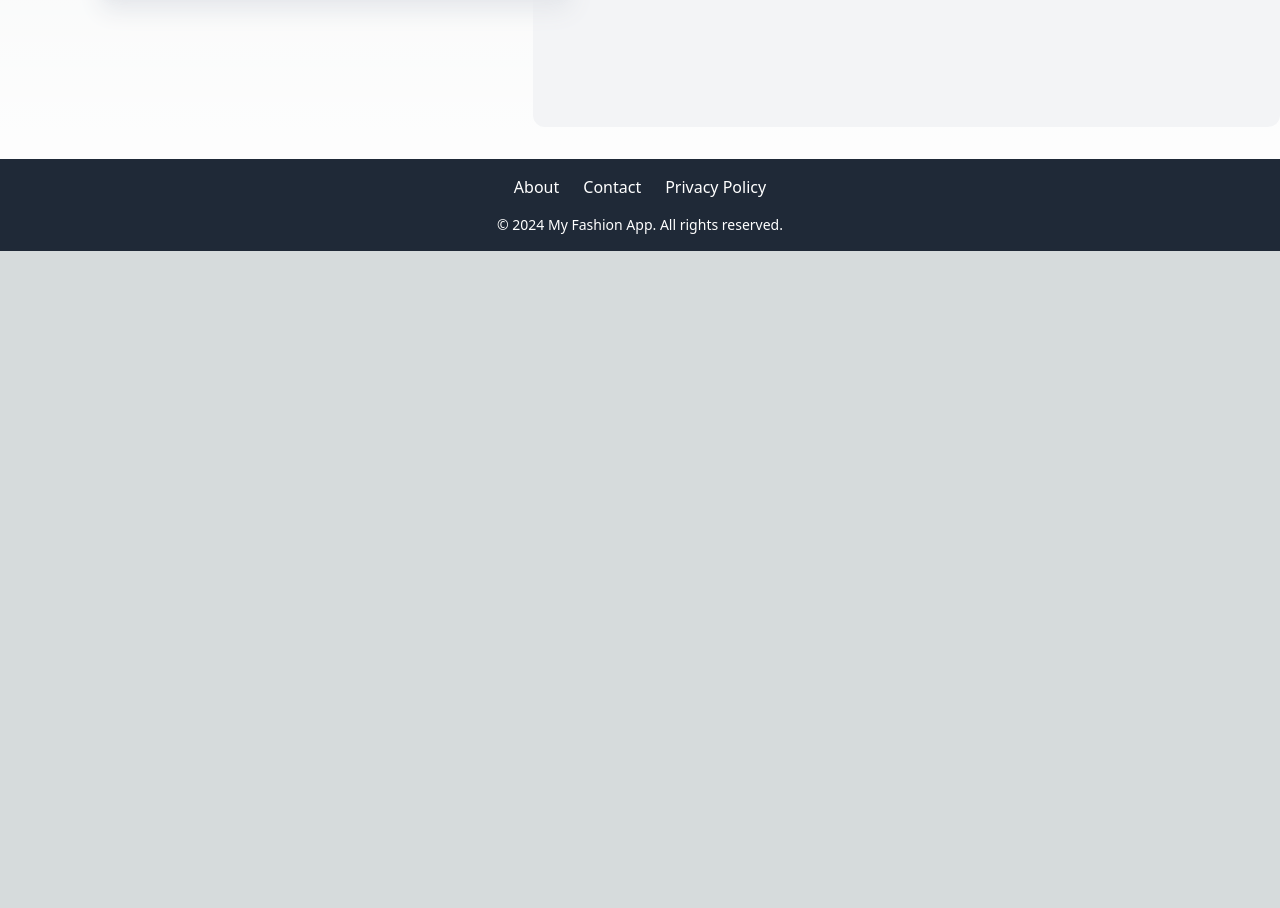
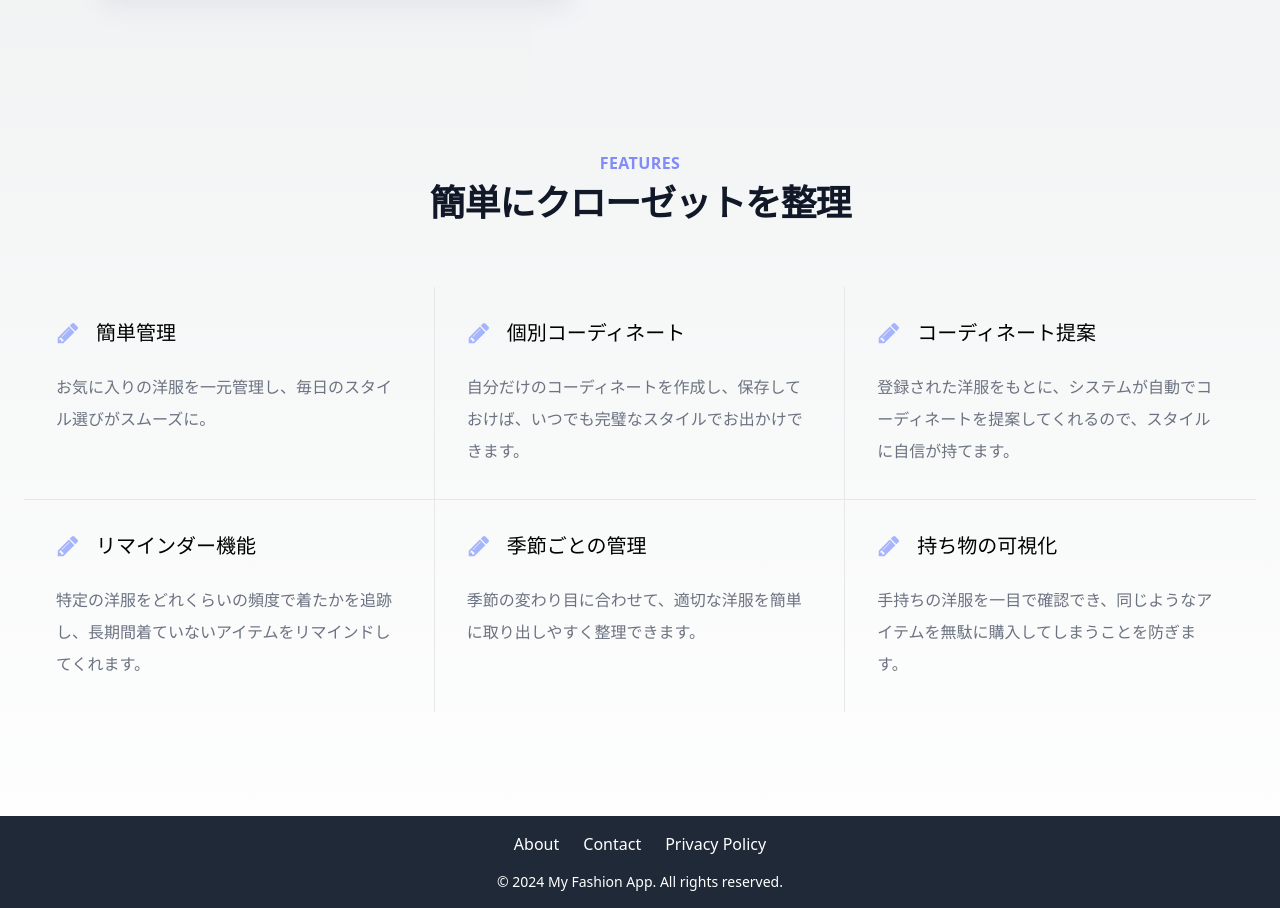
Before and after one commit to Charlie2222223/Fashion-Folder, a Next.js app: page / in a window 1280 px wide. Shown: the part 1900-2808 px from the top of the page. Before the commit the page ends 2151 px from the top, so only its background shows below. Built offline with nearby package versions, Linux system fonts and the light colour scheme.

Commit message:
説明欄の骨組み完了

```diff
--- /dev/null
+++ b/src/pages/components/Explanation.tsx
@@ -0,0 +1,146 @@
+import React from 'react';
+
+const Explanation: React.FC = () => {
+  return (
+    <div className="container p-6 px-6 mx-auto ">
+  <div className="mb-16 text-center">
+    <h2 className="text-base font-semibold tracking-wide text-indigo-400 uppercase">
+      Features
+    </h2>
+    <p className="mt-2 text-3xl font-extrabold leading-8 tracking-tight text-gray-900 dark:text-white sm:text-4xl">
+    簡単にクローゼットを整理
+    </p>
+  </div>
+  <div className="flex flex-wrap my-12 dark:text-white">
+    <div className="w-full p-8 border-b md:w-1/2 md:border-r lg:w-1/3">
+      <div className="flex items-center mb-6">
+        <svg
+          className="w-6 h-6 text-indigo-300"
+          fill="currentColor"
+          height="20"
+          viewBox="0 0 1792 1792"
+          width="20"
+          xmlns="http://www.w3.org/2000/svg"
+        >
+          <path d="M491 1536l91-91-235-235-91 91v107h128v128h107zm523-928q0-22-22-22-10 0-17 7l-542 542q-7 7-7 17 0 22 22 22 10 0 17-7l542-542q7-7 7-17zm-54-192l416 416-832 832h-416v-416zm683 96q0 53-37 90l-166 166-416-416 166-165q36-38 90-38 53 0 91 38l235 234q37 39 37 91z">
+          </path>
+        </svg>
+        <div className="ml-4 text-xl">
+        簡単管理
+        </div>
+      </div>
+      <p className="leading-loose text-gray-500 dark:text-gray-200 text-md">
+        お気に入りの洋服を一元管理し、毎日のスタイル選びがスムーズに。
+      </p>
+    </div>
+    <div className="w-full p-8 border-b md:w-1/2 lg:w-1/3 lg:border-r">
+      <div className="flex items-center mb-6">
+        <svg
+          className="w-6 h-6 text-indigo-300"
+          fill="currentColor"
+          height="20"
+          viewBox="0 0 1792 1792"
+          width="20"
+          xmlns="http://www.w3.org/2000/svg"
+        >
+          <path d="M491 1536l91-91-235-235-91 91v107h128v128h107zm523-928q0-22-22-22-10 0-17 7l-542 542q-7 7-7 17 0 22 22 22 10 0 17-7l542-542q7-7 7-17zm-54-192l416 416-832 832h-416v-416zm683 96q0 53-37 90l-166 166-416-416 166-165q36-38 90-38 53 0 91 38l235 234q37 39 37 91z">
+          </path>
+        </svg>
+        <div className="ml-4 text-xl">
+          個別コーディネート
+        </div>
+      </div>
+      <p className="leading-loose text-gray-500 dark:text-gray-200 text-md">
+        自分だけのコーディネートを作成し、保存しておけば、いつでも完璧なスタイルでお出かけできます。
+      </p>
+    </div>
+    <div className="w-full p-8 border-b md:w-1/2 md:border-r lg:w-1/3 lg:border-r-0">
+      <div className="flex items-center mb-6">
+        <svg
+          className="w-6 h-6 text-indigo-300"
+          fill="currentColor"
+          height="20"
+          viewBox="0 0 1792 1792"
+          width="20"
+          xmlns="http://www.w3.org/2000/svg"
+        >
+          <path d="M491 1536l91-91-235-235-91 91v107h128v128h107zm523-928q0-22-22-22-10 0-17 7l-542 542q-7 7-7 17 0 22 22 22 10 0 17-7l542-542q7-7 7-17zm-54-192l416 416-832 832h-416v-416zm683 96q0 53-37 90l-166 166-416-416 166-165q36-38 90-38 53 0 91 38l235 234q37 39 37 91z">
+          </path>
+        </svg>
+        <div className="ml-4 text-xl">
+            コーディネート提案
+        </div>
+      </div>
+      <p className="leading-loose text-gray-500 dark:text-gray-200 text-md">
+        登録された洋服をもとに、システムが自動でコーディネートを提案してくれるので、スタイルに自信が持てます。
+      </p>
+    </div>
+    <div className="w-full p-8 border-b md:w-1/2 lg:w-1/3 lg:border-r lg:border-b-0">
+      <div className="flex items-center mb-6">
+        <svg
+          className="w-6 h-6 text-indigo-300"
+          fill="currentColor"
+          height="20"
+          viewBox="0 0 1792 1792"
+          width="20"
+          xmlns="http://www.w3.org/2000/svg"
+        >
+          <path d="M491 1536l91-91-235-235-91 91v107h128v128h107zm523-928q0-22-22-22-10 0-17 7l-542 542q-7 7-7 17 0 22 22 22 10 0 17-7l542-542q7-7 7-17zm-54-192l416 416-832 832h-416v-416zm683 96q0 53-37 90l-166 166-416-416 166-165q36-38 90-38 53 0 91 38l235 234q37 39 37 91z">
+          </path>
+        </svg>
+        <div className="ml-4 text-xl">
+        リマインダー機能
+        </div>
+      </div>
+      <p className="leading-loose text-gray-500 dark:text-gray-200 text-md">
+        特定の洋服をどれくらいの頻度で着たかを追跡し、長期間着ていないアイテムをリマインドしてくれます。
+      </p>
+    </div>
+    <div className="w-full p-8 border-b md:w-1/2 md:border-r md:border-b-0 lg:w-1/3 lg:border-b-0">
+      <div className="flex items-center mb-6">
+        <svg
+          className="w-6 h-6 text-indigo-300"
+          fill="currentColor"
+          height="20"
+          viewBox="0 0 1792 1792"
+          width="20"
+          xmlns="http://www.w3.org/2000/svg"
+        >
+          <path d="M491 1536l91-91-235-235-91 91v107h128v128h107zm523-928q0-22-22-22-10 0-17 7l-542 542q-7 7-7 17 0 22 22 22 10 0 17-7l542-542q7-7 7-17zm-54-192l416 416-832 832h-416v-416zm683 96q0 53-37 90l-166 166-416-416 166-165q36-38 90-38 53 0 91 38l235 234q37 39 37 91z">
+          </path>
+        </svg>
+        <div className="ml-4 text-xl">
+            季節ごとの管理
+        </div>
+      </div>
+      <p className="leading-loose text-gray-500 dark:text-gray-200 text-md">
+        季節の変わり目に合わせて、適切な洋服を簡単に取り出しやすく整理できます。
+      </p>
+    </div>
+    <div className="w-full p-8 md:w-1/2 lg:w-1/3">
+      <div className="flex items-center mb-6">
+        <svg
+          className="w-6 h-6 text-indigo-300"
+          fill="currentColor"
+          height="20"
+          viewBox="0 0 1792 1792"
+          width="20"
+          xmlns="http://www.w3.org/2000/svg"
+        >
+          <path d="M491 1536l91-91-235-235-91 91v107h128v128h107zm523-928q0-22-22-22-10 0-17 7l-542 542q-7 7-7 17 0 22 22 22 10 0 17-7l542-542q7-7 7-17zm-54-192l416 416-832 832h-416v-416zm683 96q0 53-37 90l-166 166-416-416 166-165q36-38 90-38 53 0 91 38l235 234q37 39 37 91z">
+          </path>
+        </svg>
+        <div className="ml-4 text-xl">
+            持ち物の可視化
+        </div>
+      </div>
+      <p className="leading-loose text-gray-500 dark:text-gray-200 text-md">
+        手持ちの洋服を一目で確認でき、同じようなアイテムを無駄に購入してしまうことを防ぎます。
+      </p>
+    </div>
+  </div>
+</div>
+  );
+};
+
+export default Explanation;
--- a/src/pages/index.tsx
+++ b/src/pages/index.tsx
@@ -4,6 +4,7 @@ import Footer from './components/Footer';
 import Title from './components/Title';
 import Section from './components/Section';
 import PrelineScript from "./components/PrelineScript";
+import Explanation from "./components/Explanation";
 
 const Home: React.FC = () => {
   return (
@@ -15,6 +16,7 @@ const Home: React.FC = () => {
       <main className="flex-grow">
         <Title />
         <Section />
+        <Explanation />
       </main>
       <Footer />
       <PrelineScript />
```
